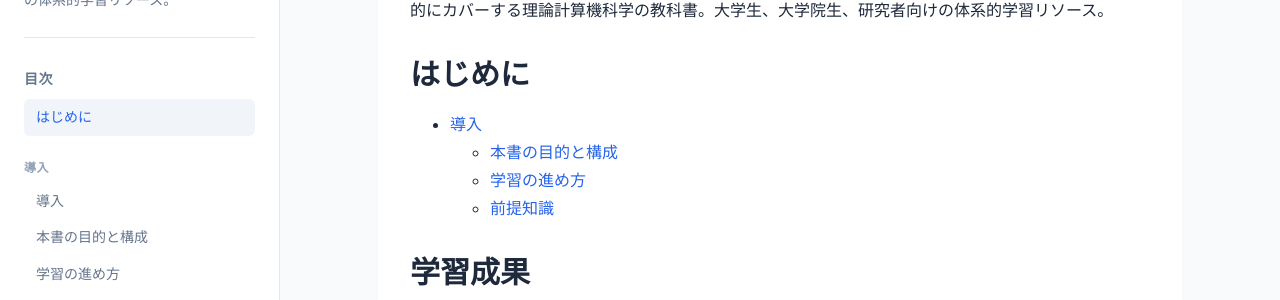
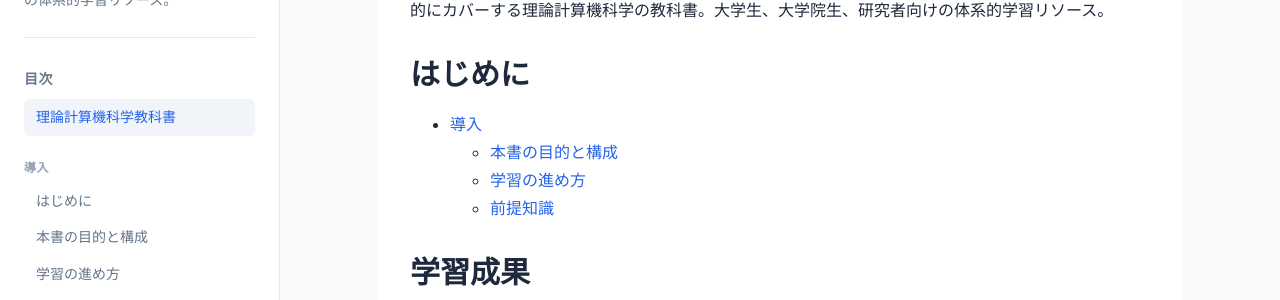
Before and after one commit to itdojp/theoretical-computer-science-textbook, a Jekyll site: the page built from docs/index.md, in a window 1280 px wide. Shown: the part 253-553 px from the top of the page. Built offline with Jekyll 4.4.1, drawn with Linux system fonts in a browser that asks for light colours.

Commit message:
docs: サイドバーの表記をページタイトルに揃える (#277)
* docs: サイドバーの表記をページタイトルに揃える

* docs: サイドバーの重複リンクを解消

```diff
--- a/docs/_data/navigation.yml
+++ b/docs/_data/navigation.yml
@@ -1,5 +1,5 @@
 introduction:
-- title: 導入
+- title: はじめに
   path: /introduction/
 - title: 本書の目的と構成
   path: /introduction/purpose/
@@ -39,7 +39,7 @@ chapters:
 - title: 第12章 並行計算の理論
   path: /chapter-12/
 appendices:
-- title: 付録一覧
+- title: 付録
   path: /appendices/
 - title: "付録A: 数学記法ガイド"
   path: /appendices/a/
--- a/docs/_includes/sidebar-nav.html
+++ b/docs/_includes/sidebar-nav.html
@@ -18,7 +18,7 @@
             <ul class="toc-list">
                 <li class="toc-item">
                     <a href="{{ '/' | relative_url }}" class="toc-link {% if page.url == '/' %}active{% endif %}">
-                        はじめに
+                        {{ site.title | escape }}
                     </a>
                 </li>
             </ul>
@@ -86,15 +86,22 @@
             {% endif %}
 
             {% if navigation.appendices %}
+            {% assign appendices_index = navigation.appendices | first %}
             <div class="toc-section">
-                <h4 class="toc-section-title">付録</h4>
+                <h4 class="toc-section-title">
+                    <a href="{{ appendices_index.path | relative_url }}" class="toc-link {% if page.url == appendices_index.path or page.url contains appendices_index.path %}active{% endif %}" {% if page.url == appendices_index.path or page.url contains appendices_index.path %}aria-current="page"{% endif %}>
+                        {{ appendices_index.title }}
+                    </a>
+                </h4>
                 <ul class="toc-list">
                     {% for item in navigation.appendices %}
+                    {% unless forloop.first %}
                     <li class="toc-item">
                         <a href="{{ item.path | relative_url }}" class="toc-link {% if page.url == item.path or page.url contains item.path %}active{% endif %}" {% if page.url == item.path or page.url contains item.path %}aria-current="page"{% endif %}>
                             {{ item.title }}
                         </a>
                     </li>
+                    {% endunless %}
                     {% endfor %}
                 </ul>
             </div>
```
